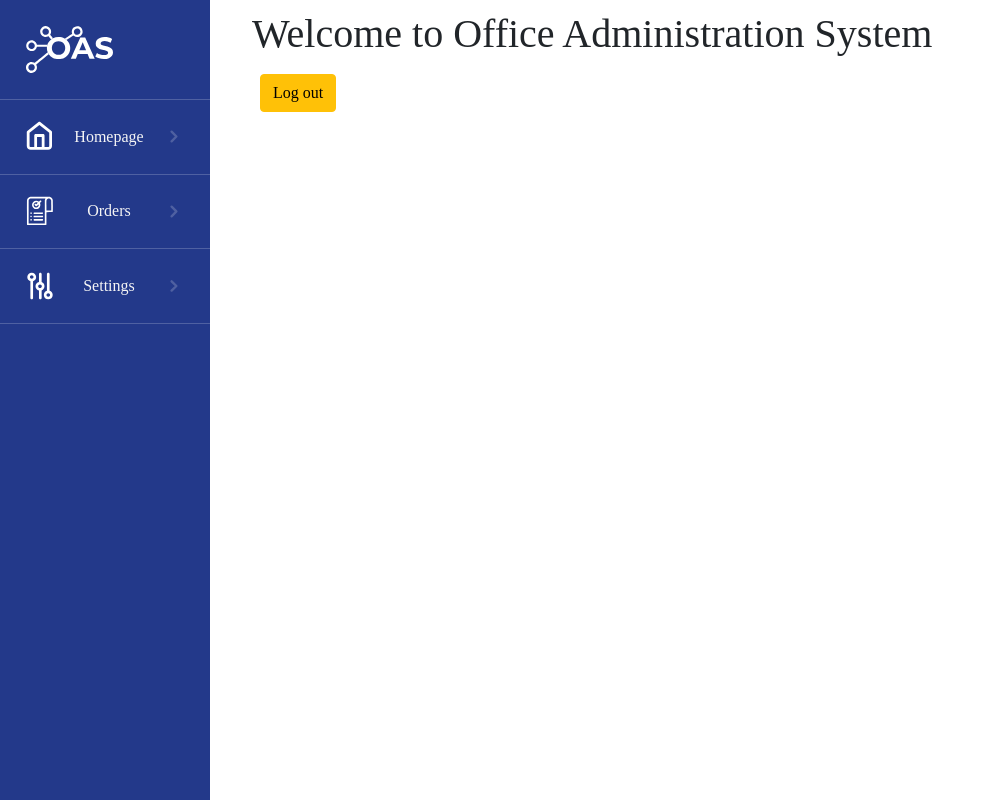
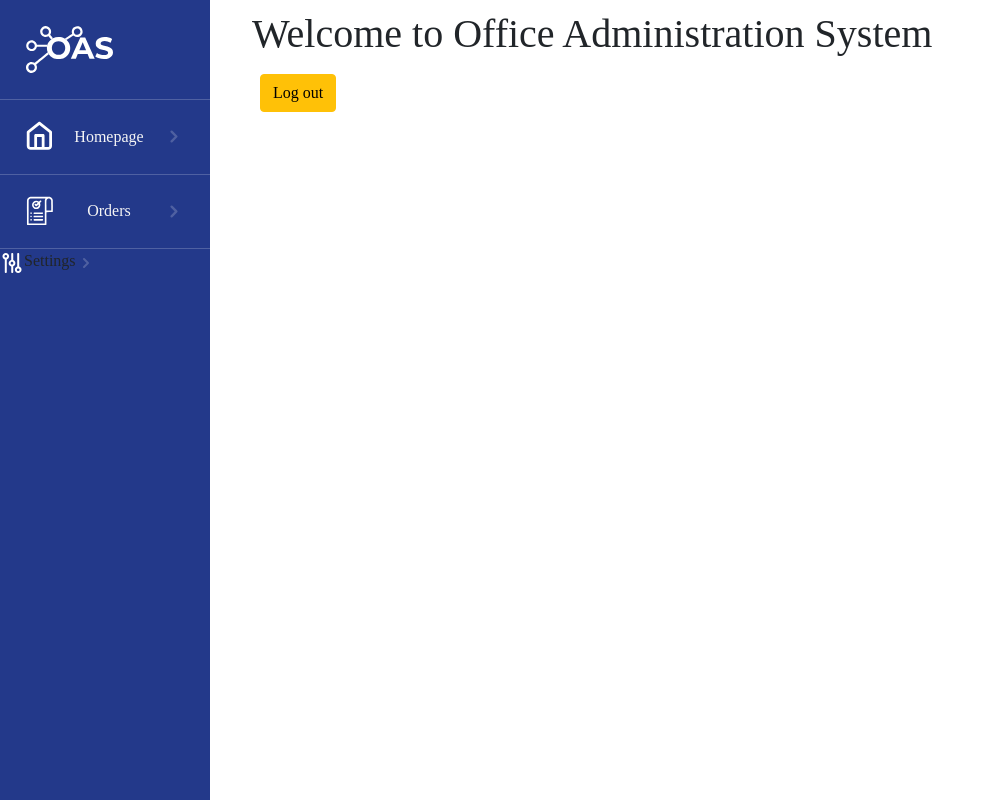
Before and after one commit to rahimasalman/Oas-front, a React (Create React App) app in the folder front/: page /dashboard in a window 1280 px wide. Shown: the whole page, without its empty margins (0-994 px from the left). Built offline with nearby package versions, Linux system fonts and the light colour scheme; sample sign-in values are in the browser's storage.

Commit message:
Added pathname to Links

```diff
--- a/front/src/pages/Dashboard/Dashboard.js
+++ b/front/src/pages/Dashboard/Dashboard.js
@@ -44,7 +44,6 @@ function Dashboard() {
               <img src={arrowIcon} className="arrow-icon" alt="icon" />
             </div>
           </Link>
-
           <Link to="#">
             <div className="link">
               <img src={orders} alt="icon" />
@@ -52,7 +51,7 @@ function Dashboard() {
               <img src={arrowIcon} className="arrow-icon" alt="icon" />
             </div>
           </Link>
-          <Link to="#" onMouseOver={onMouseEnter} onMouseLeave={onMouseLeave}>
+          <div onMouseOver={onMouseEnter} onMouseLeave={onMouseLeave}>
             <div className="link">
               <img src={settings} alt="icon" />
               <span>Settings</span>
@@ -72,7 +71,7 @@ function Dashboard() {
                 </Link>
               </li>
             </ul>
-          </Link>
+          </div>
         </div>
       </nav>
       <main>
```
